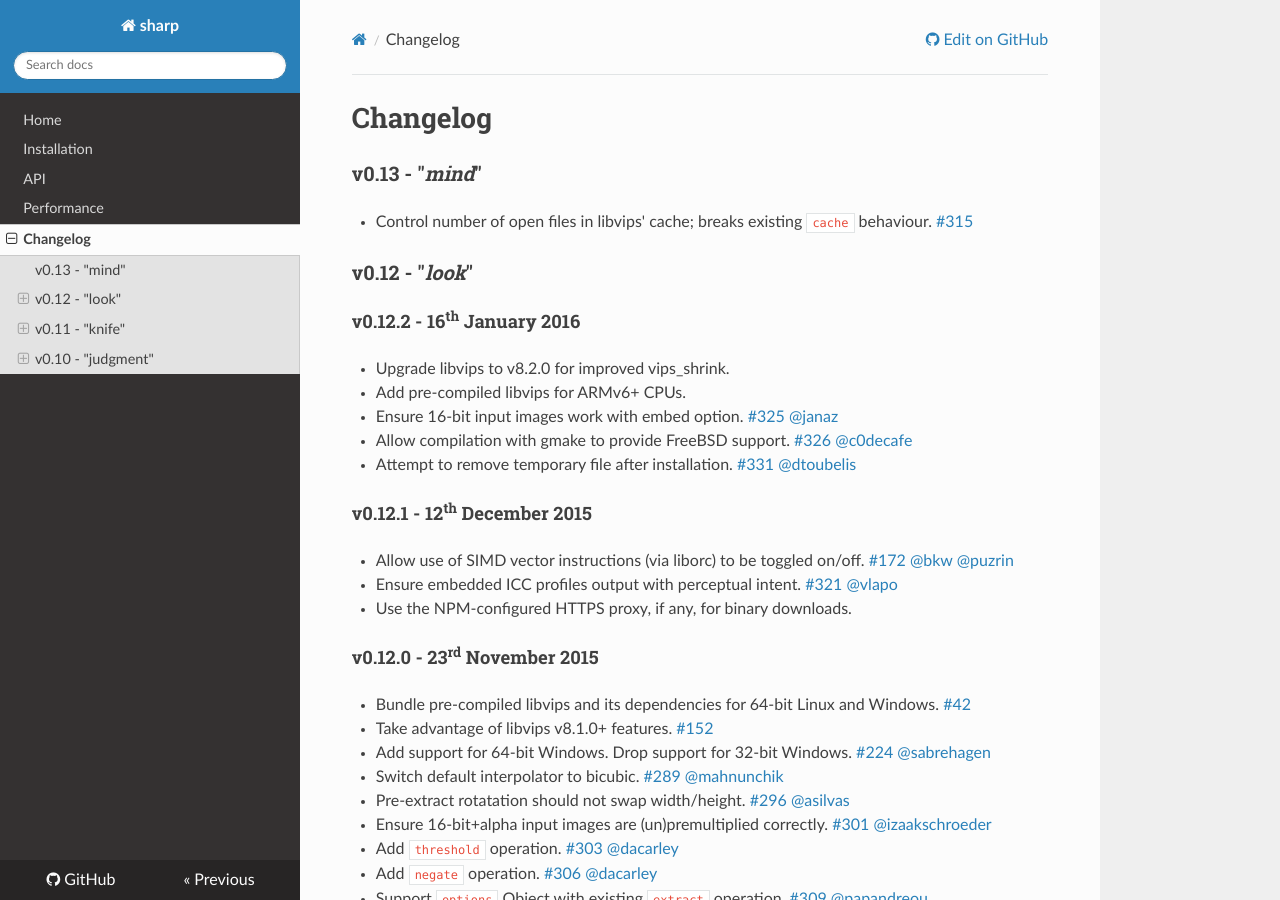
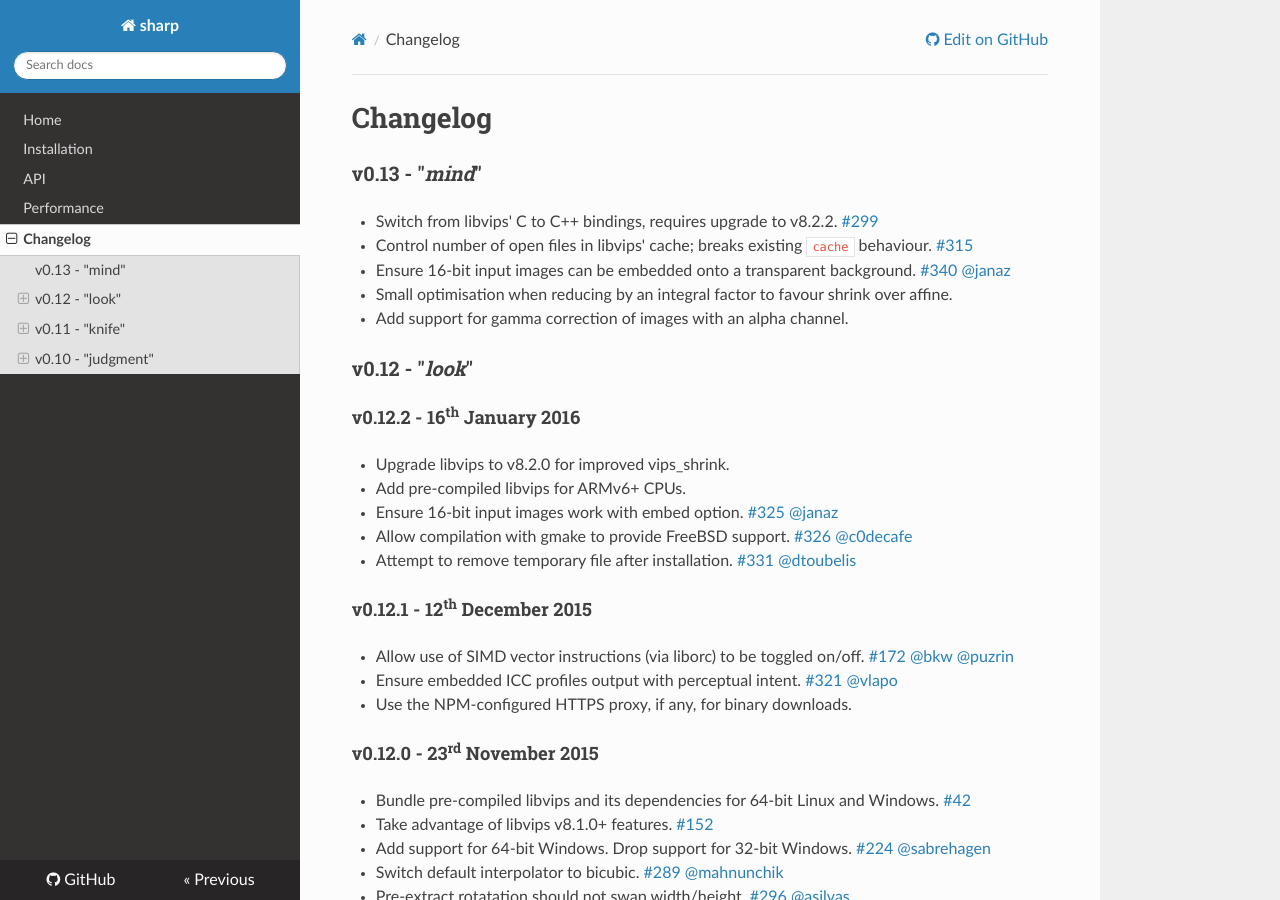
Before and after one commit to webgurucan/node-image-handler, an MkDocs documentation site: the page built from docs/changelog.md, in a window 1280 px wide and 900 px high. Built offline with MkDocs 1.6.1, drawn with Linux system fonts in a browser that asks for light colours; nearby versions of some CDN libraries; old or Windows-style settings are respelled for this version of MkDocs.

Commit message:
Ensure 16-bit input images embed onto alpha background Support gamma correction of images with alpha channel Favour shrink over affine when reducing by integral factor

```diff
--- a/docs/changelog.md
+++ b/docs/changelog.md
@@ -2,8 +2,19 @@
 
 ### v0.13 - "*mind*"
 
+* Switch from libvips' C to C++ bindings, requires upgrade to v8.2.2.
+  [#299](https://github.com/lovell/sharp/issues/299)
+
 * Control number of open files in libvips' cache; breaks existing `cache` behaviour.
   [#315](https://github.com/lovell/sharp/issues/315)
+
+* Ensure 16-bit input images can be embedded onto a transparent background.
+  [#340](https://github.com/lovell/sharp/issues/340)
+  [@janaz](https://github.com/janaz)
+
+* Small optimisation when reducing by an integral factor to favour shrink over affine.
+
+* Add support for gamma correction of images with an alpha channel.
 
 ### v0.12 - "*look*"
 
```
Also changed, not shown: package.json (+5 -5 lines), 6 other files.
